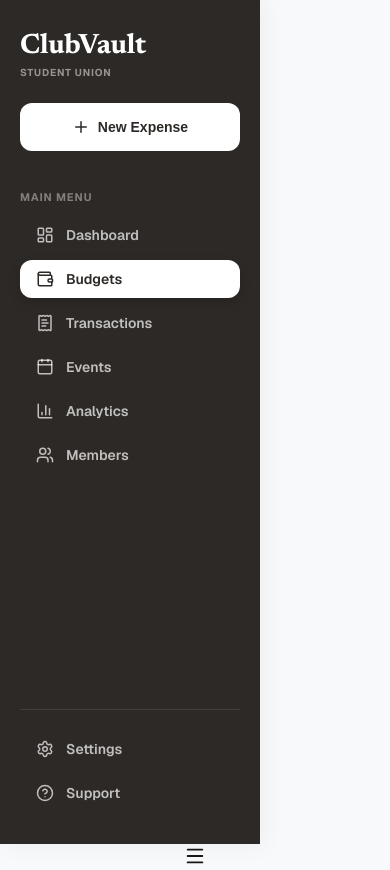
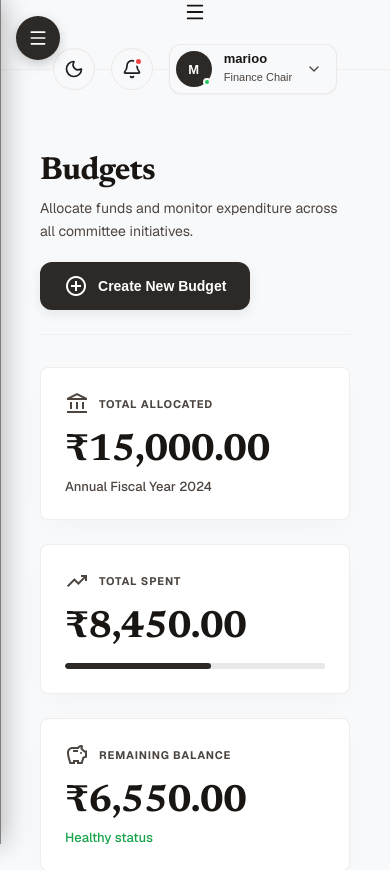
Before and after one commit to Code-by-Harshdeep/ClubVault, a React (Vite) app in the folder Club-Budget-Planner/: page /budgets in a window 390 px wide. Shown: the top 870 px of the page. Built offline with nearby package versions, Linux system fonts and the light colour scheme; no server answers; a web font is replaced by a local one.

Commit message:
Sidebar Updated

```diff
--- a/Club-Budget-Planner/src/Components/Sidebar/Sidebar.css
+++ b/Club-Budget-Planner/src/Components/Sidebar/Sidebar.css
@@ -12,6 +12,7 @@
   box-shadow: 4px 0 24px rgba(0, 0, 0, 0.05);
   flex-shrink: 0;
   box-sizing: border-box;
+  transition: width 0.3s ease, padding 0.3s ease, transform 0.3s ease;
 }
 
 /* Header Area */
@@ -57,6 +58,8 @@
   cursor: pointer;
   margin-bottom: 28px;
   transition: all 0.2s ease;
+  white-space: nowrap;
+  overflow: hidden;
 }
 
 .cv-btn-sidebar-cta:hover {
@@ -74,6 +77,8 @@
   text-transform: uppercase;
   margin-bottom: 12px;
   display: block;
+  white-space: nowrap;
+  overflow: hidden;
 }
 
 /* Navigation Links */
@@ -94,6 +99,13 @@
   color: rgba(255, 255, 255, 0.7);
   text-decoration: none;
   transition: all 0.2s ease;
+  white-space: nowrap;
+  overflow: hidden;
+}
+
+.cv-sidebar-link span {
+  overflow: hidden;
+  text-overflow: ellipsis;
 }
 
 .cv-sidebar-link:hover {
@@ -115,3 +127,139 @@
   flex-direction: column;
   gap: 6px;
 }
+
+/* ================================================
+   TOGGLE BUTTON + OVERLAY (mobile only, hidden by default)
+   ================================================ */
+.cv-sidebar-toggle {
+  display: none;
+  position: fixed;
+  top: 16px;
+  left: 16px;
+  z-index: 30;
+  width: 44px;
+  height: 44px;
+  align-items: center;
+  justify-content: center;
+  border-radius: 50%;
+  border: none;
+  background: var(--color-primary-container, #2c2620);
+  color: #fff;
+  cursor: pointer;
+  box-shadow: 0 4px 12px rgba(0, 0, 0, 0.2);
+}
+
+.cv-sidebar-overlay {
+  display: none;
+  position: fixed;
+  inset: 0;
+  background: rgba(0, 0, 0, 0.5);
+  z-index: 19;
+  opacity: 0;
+  transition: opacity 0.3s ease;
+}
+
+.cv-sidebar-overlay.is-active {
+  display: block;
+  opacity: 1;
+}
+
+/* ================================================
+   TIER 1: TABLET / SMALL LAPTOP — collapse to icon rail
+   ================================================ */
+@media (max-width: 1024px) and (min-width: 769px) {
+  .cv-sidebar {
+    width: 84px;
+    padding: 24px 12px;
+    align-items: center;
+  }
+
+  .cv-sidebar-logo {
+    font-size: 20px;
+  }
+
+  .cv-sidebar-sub,
+  .cv-sidebar-label,
+  .cv-sidebar-link span,
+  .cv-btn-sidebar-cta span {
+    display: none;
+  }
+
+  .cv-btn-sidebar-cta {
+    padding: 12px;
+    width: 44px;
+    height: 44px;
+    border-radius: 50%;
+  }
+
+  .cv-sidebar-link {
+    justify-content: center;
+    padding: 12px;
+    width: 44px;
+  }
+
+  .cv-sidebar-footer {
+    align-items: center;
+  }
+}
+
+/* ================================================
+   TIER 2: MOBILE — off-canvas drawer
+   ================================================ */
+@media (max-width: 768px) {
+  .cv-sidebar-toggle {
+    display: flex;
+  }
+
+  .cv-sidebar {
+    position: fixed;
+    top: 0;
+    left: 0;
+    width: min(280px, 80vw);
+    height: 100dvh;
+    padding: 32px 20px;
+    align-items: stretch;
+    transform: translateX(-100%);
+    box-shadow: 4px 0 24px rgba(0, 0, 0, 0.25);
+  }
+
+  .cv-sidebar.is-open {
+    transform: translateX(0);
+  }
+
+  /* restore full labels/text in the mobile drawer (unlike tablet rail) */
+  .cv-sidebar-sub,
+  .cv-sidebar-label,
+  .cv-sidebar-link span,
+  .cv-btn-sidebar-cta span {
+    display: block;
+  }
+
+  .cv-sidebar-logo {
+    font-size: 28px;
+  }
+
+  .cv-btn-sidebar-cta {
+    width: 100%;
+    height: auto;
+    padding: 15px;
+    border-radius: var(--radius-full, 9999px);
+  }
+
+  .cv-sidebar-link {
+    justify-content: flex-start;
+    width: 100%;
+    padding: 10px 16px;
+  }
+
+  .cv-sidebar-header {
+    margin-top: 40px;
+  }
+}
+
+@media (max-width: 400px) {
+  .cv-sidebar {
+    width: 85vw;
+    padding: 28px 16px;
+  }
+}
--- a/Club-Budget-Planner/src/Components/Sidebar/Sidebar.jsx
+++ b/Club-Budget-Planner/src/Components/Sidebar/Sidebar.jsx
@@ -1,4 +1,4 @@
-import React from "react";
+import React, { useState, useEffect } from "react";
 import {
   LayoutDashboard,
   Wallet,
@@ -8,9 +8,11 @@ import {
   Users,
   Settings,
   HelpCircle,
-  Plus
+  Plus,
+  Menu,
+  X
 } from "lucide-react";
-import { NavLink } from "react-router-dom";
+import { NavLink, useLocation } from "react-router-dom";
 import "./Sidebar.css";
 
 const MENU_ITEMS = [
@@ -23,8 +25,40 @@ const MENU_ITEMS = [
 ];
 
 export default function Sidebar() {
+  const [isOpen, setIsOpen] = useState(false);
+  const location = useLocation();
+
+  // Close the mobile drawer whenever the route changes
+  useEffect(() => {
+    setIsOpen(false);
+  }, [location.pathname]);
+
+  // Close the drawer if the viewport is resized back to desktop
+  useEffect(() => {
+    function handleResize() {
+      if (window.innerWidth > 768) setIsOpen(false);
+    }
+    window.addEventListener("resize", handleResize);
+    return () => window.removeEventListener("resize", handleResize);
+  }, []);
+
   return (
-    <aside className="cv-sidebar">
+    <>
+      <button
+        className="cv-sidebar-toggle"
+        aria-label={isOpen ? "Close menu" : "Open menu"}
+        aria-expanded={isOpen}
+        onClick={() => setIsOpen((prev) => !prev)}
+      >
+        {isOpen ? <X size={20} /> : <Menu size={20} />}
+      </button>
+
+      <div
+        className={`cv-sidebar-overlay ${isOpen ? "is-active" : ""}`}
+        onClick={() => setIsOpen(false)}
+      />
+
+      <aside className={`cv-sidebar ${isOpen ? "is-open" : ""}`}>
 
         <div className="cv-sidebar-header">
           <NavLink to="/" className="cv-sidebar-logo">
@@ -99,7 +133,7 @@ export default function Sidebar() {
 
         </div>
 
-
       </aside>
+    </>
   );
 }
```
Lines whose indentation alone changed are shown as unchanged.
